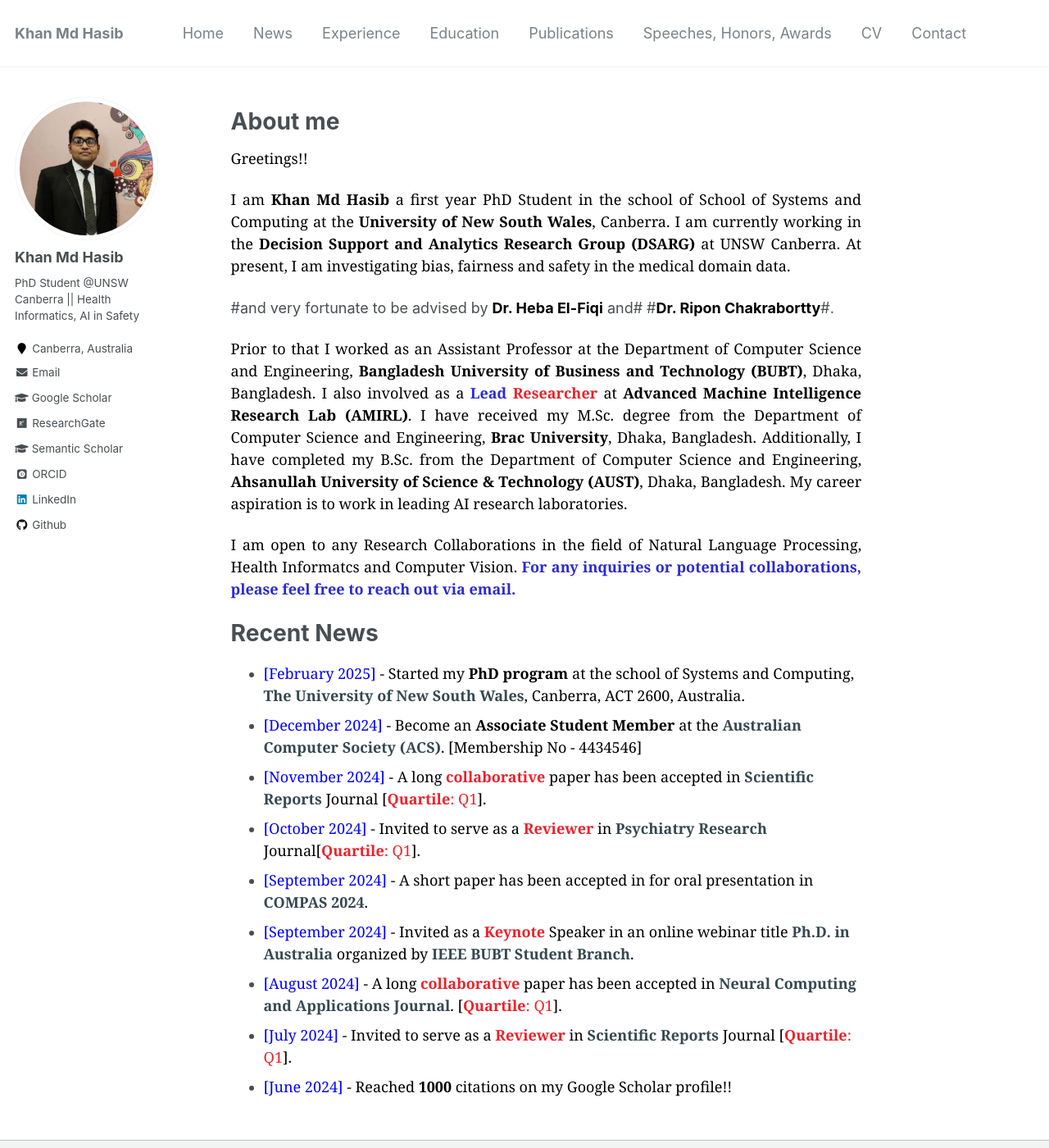
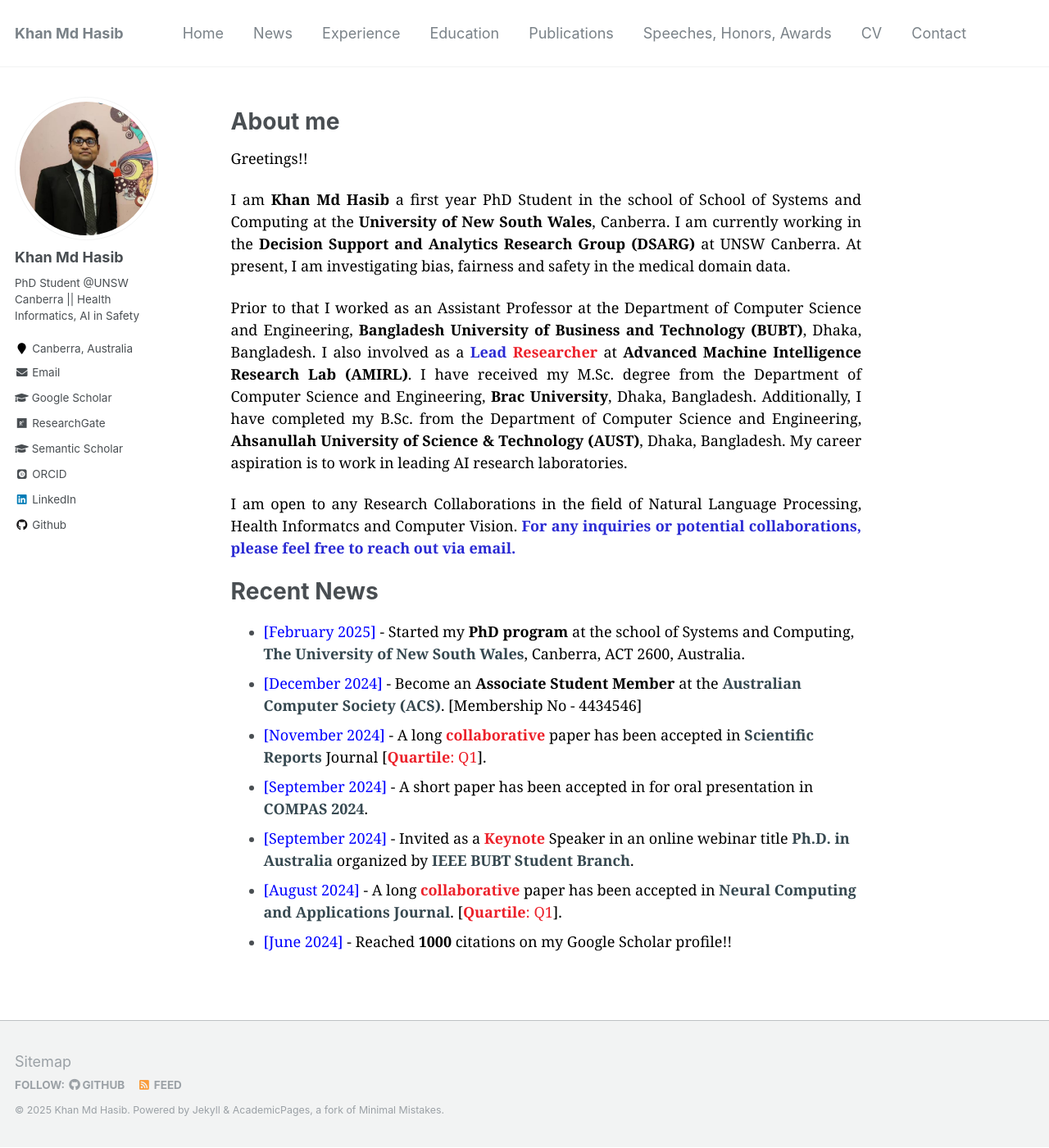
Before and after one commit to hasibaust13/hasibaust13.github.io, a Jekyll site: the page built from _pages/about.md, in a window 1280 px wide and 1400 px high. Shown: the whole window at 82% size. Built offline with Jekyll 4.4.1, drawn with Linux system fonts in a browser that asks for light colours; some web fonts are replaced.

Commit message:
about.md

```diff
--- a/_pages/about.md
+++ b/_pages/about.md
@@ -14,7 +14,7 @@
 
 <p style="text-align:justify; color:black; font-family:Georgia"> I am <b>Khan Md Hasib</b> a first year PhD Student in the school of School of Systems and Computing at the <b><a href="https://www.unsw.edu.au/canberra" target="_blank" style="color:black;">University of New South Wales</a></b>, Canberra. I am currently working in the <b><a href="https://www.unsw.edu.au/canberra/our-research/research-centres-institutes/dsar-group" target="_blank" style="color:black;">Decision Support and Analytics Research Group (DSARG)</a></b> at UNSW Canberra. At present, I am investigating bias, fairness and safety in the medical domain data.</p>
 
- #and very fortunate to be advised by <b><a href="https://www.unsw.edu.au/staff/heba-el-fiqi" target="_blank" style="color:black;">Dr. Heba El-Fiqi</a></b> and# #<b><a href="https://www.unsw.edu.au/staff/ripon-chakrabortty" target="_blank" style="color:black;">Dr. Ripon Chakrabortty</a></b>#.
+ <!-- ---and very fortunate to be advised by <b><a href="https://www.unsw.edu.au/staff/heba-el-fiqi" target="_blank" style="color:black;">Dr. Heba El-Fiqi</a></b> and# <b><a href="https://www.unsw.edu.au/staff/ripon-chakrabortty" target="_blank" style="color:black;">Dr. Ripon Chakrabortty</a></b>. -->
 
 <p style="text-align:justify; color:black; font-family:Georgia">Prior to that I worked as an Assistant Professor at the Department of Computer Science and Engineering, <b><a href="https://www.bubt.edu.bd" target="_blank" style="color:black;">Bangladesh University of Business and Technology (BUBT)</a></b>, Dhaka, Bangladesh. I also involved as a <span style="color:#2a2ad3;font-weight:bold">Lead</span>  <span style="color:#ec212a;font-weight:bold">Researcher</span> at <b><a href="https://amirl.org/" target="_blank" style="color:black;">Advanced Machine Intelligence Research Lab (AMIRL)</a></b>. I have received my M.Sc. degree from the Department of Computer Science and Engineering, <b><a href="https://www.bracu.ac.bd/" target="_blank" style="color:black;">Brac University</a></b>, Dhaka, Bangladesh. Additionally, I have completed my B.Sc. from the Department of Computer Science and Engineering, <b><a href="https://www.aust.edu/" target="_blank" style="color:black;">Ahsanullah University of Science & Technology (AUST)</a></b>, Dhaka, Bangladesh. My career aspiration is to work in leading AI research laboratories.</p>
 
@@ -28,9 +28,7 @@
 * <span style="font-family:Georgia; color:black"><span style="color:Blue">[February 2025]</span> - Started my <b>PhD program</b> at the school of Systems and Computing, <a href="https://www.unsw.edu.au/canberra" target="_blank" style="color:#364850;font-weight:bold">The University of New South Wales</a>, Canberra, ACT 2600, Australia.
 * <span style="font-family:Georgia; color:black"><span style="color:Blue">[December 2024]</span> - Become an <b>Associate Student Member</b> at the <a href="https://www.acs.org.au/" target="_blank" style="color:#364850;font-weight:bold">Australian Computer Society (ACS)</a>. [Membership No - 4434546]
 * <span style="font-family:Georgia; color:black"><span style="color:Blue">[November 2024]</span> - A long <span style="color:#ec212a;font-weight:bold">collaborative</span> paper has been accepted in <a href="https://www.nature.com/articles/s41598-024-78363-w" target="_blank" style="color:#364850;font-weight:bold">Scientific Reports</a> Journal [<span style="color:#ec212a"><b>Quartile</b>: Q1</span>].</span>
-* <span style="font-family:Georgia; color:black"><span style="color:Blue">[October 2024]</span> - Invited to serve as a <span style="color:#ec212a;font-weight:bold">Reviewer</span> in <a href="https://www.sciencedirect.com/journal/psychiatry-research" target="_blank" style="color:#364850;font-weight:bold">Psychiatry Research</a> Journal[<span style="color:#ec212a"><b>Quartile</b>: Q1</span>].</span>
 * <span style="font-family:Georgia; color:black"><span style="color:Blue">[September 2024]</span> - A short paper has been accepted in for oral presentation in <a href="https://www.compasconf.org/" target="_blank" style="color:#364850;font-weight:bold">COMPAS 2024</a>.
 * <span style="font-family:Georgia; color:black"><span style="color:Blue">[September 2024]</span> - Invited as a <span style="color:#ec212a;font-weight:bold">Keynote</span> Speaker in an online webinar title <a href="https://www.facebook.com/events/1041764287735375/?ref=newsfeed" target="_blank" style="color:#364850;font-weight:bold">Ph.D. in Australia</a> organized by <span style="color:#364850;font-weight:bold">IEEE BUBT Student Branch</span>.</span>
 * <span style="font-family:Georgia; color:black"><span style="color:Blue">[August 2024]</span> - A long <span style="color:#ec212a;font-weight:bold">collaborative</span> paper has been accepted in <a href="https://link.springer.com/journal/521" target="_blank" style="color:#364850;font-weight:bold">Neural Computing and Applications Journal</a>. [<span style="color:#ec212a"><b>Quartile</b>: Q1</span>].</span>
-* <span style="font-family:Georgia; color:black"><span style="color:Blue">[July 2024]</span> - Invited to serve as a <span style="color:#ec212a;font-weight:bold">Reviewer</span> in <a href="https://www.nature.com/srep/" target="_blank" style="color:#364850;font-weight:bold">Scientific Reports</a> Journal [<span style="color:#ec212a"><b>Quartile</b>: Q1</span>].</span>
 * <span style="font-family:Georgia; color:black"><span style="color:Blue">[June 2024]</span> - Reached <b>1000</b> citations on my Google Scholar profile!!
```
Also changed, not shown: _pages/news.md (+8 -0 lines), 3 other files.
